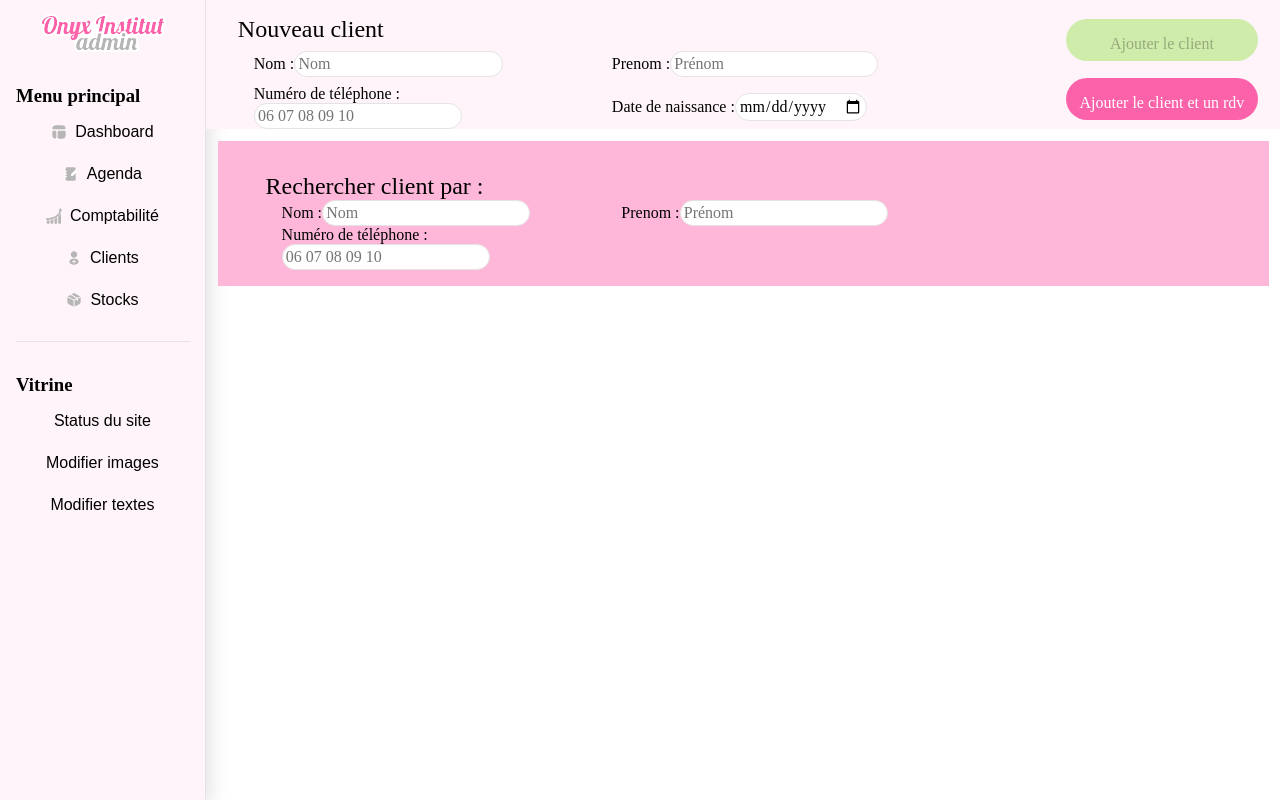
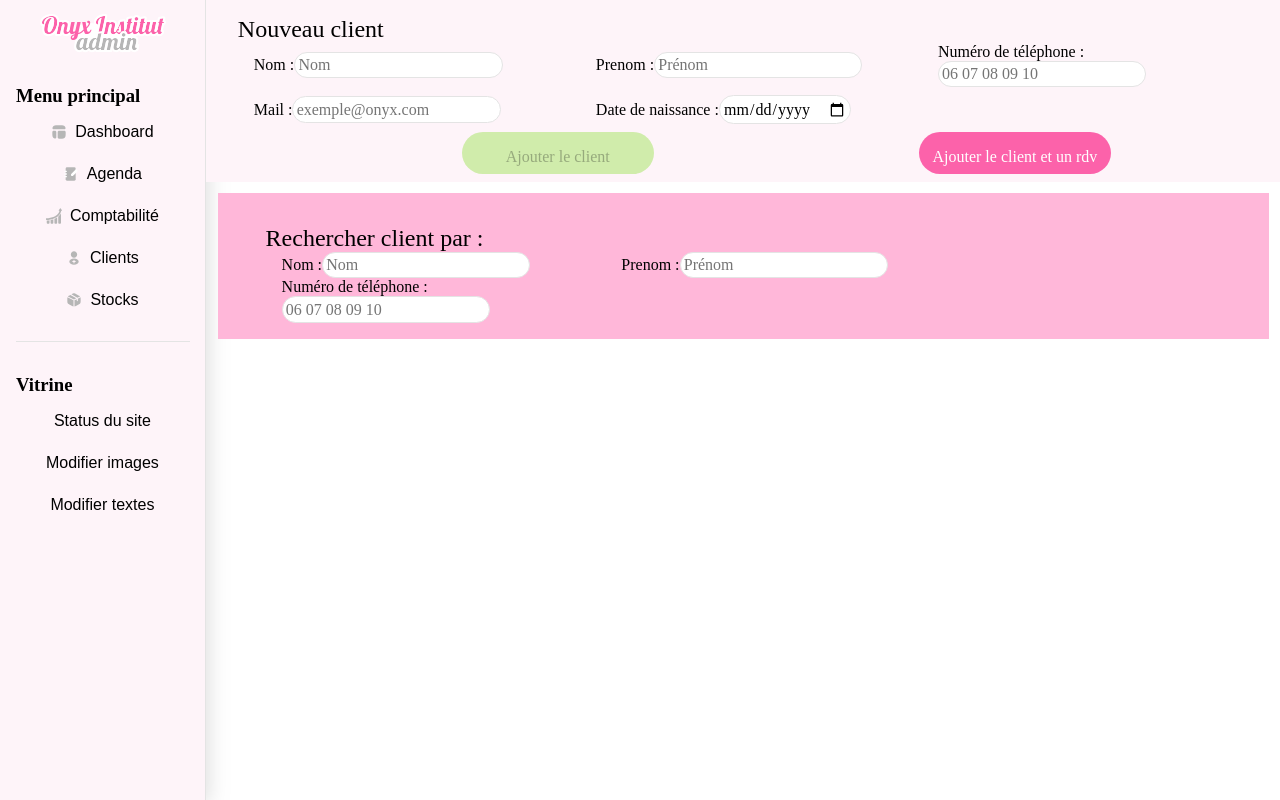
Before and after one commit to TheoPIERSON/Onyx-V3, an Angular app in the folder onyx-institut-frontend/: page / in a window 1280 px wide. Built offline with nearby package versions, Linux system fonts and the light colour scheme; no server answers; a web font is replaced by a local one.

Commit message:
feat: modify customer-add.component to add mail field

```diff
--- a/onyx-institut-frontend/src/app/customer-add/customer-add.component.css
+++ b/onyx-institut-frontend/src/app/customer-add/customer-add.component.css
@@ -30,16 +30,22 @@ h2 {
   display: grid;
   align-items: center;
   grid-template-columns: 1fr 1fr 1fr;
-  gap: 3rem;
+  padding-bottom: 0.5rem;
+  justify-content: center;
+}
+.form-btn {
+  margin-left: 10rem;
+  display: grid;
+  align-items: center;
+  grid-template-columns: 1fr 1fr;
+  justify-content: center;
 }
 #add-customer-btn {
   background-color: #d0ecab;
-  transform: translateY(-1.5rem);
 }
 #add-appointment-btn {
   background-color: #fc62aa;
   color: white;
-  transform: translateY(-0.5rem);
 }
 .input-btn {
   font-size: 1rem;
@@ -50,4 +56,5 @@ h2 {
   padding-top: 1rem;
   padding-bottom: 0.5rem;
   margin-left: 6rem;
+  margin-bottom: 0.5rem;
 }
--- a/onyx-institut-frontend/src/app/customer-add/customer-add.component.html
+++ b/onyx-institut-frontend/src/app/customer-add/customer-add.component.html
@@ -4,7 +4,7 @@
     <div class="data-field">
       <label for="">Nom :</label>
       <input
-        name="lastName"
+        name="lastname"
         ngModel
         class="input-data"
         type="text"
@@ -15,7 +15,7 @@
     <div class="data-field">
       <label for="">Prenom :</label>
       <input
-        name="firstName"
+        name="firstname"
         ngModel
         class="input-data"
         type="text"
@@ -23,16 +23,6 @@
         placeholder="Prénom"
       />
     </div>
-    <input
-      class="input-btn"
-      [disabled]="addForm.invalid"
-      id="add-customer-btn"
-      type="submit"
-      value="Ajouter le client"
-    />
-  </div>
-
-  <div class="form-row">
     <div class="data-field">
       <label for="">Numéro de téléphone :</label>
       <input
@@ -44,11 +34,33 @@
         placeholder="06 07 08 09 10"
       />
     </div>
+  </div>
+
+  <div class="form-row">
+    <div class="data-field">
+      <label for="">Mail :</label>
+      <input
+        name="mail"
+        ngModel
+        class="input-data"
+        type="text"
+        required
+        placeholder="exemple@onyx.com"
+      />
+    </div>
     <div class="data-field">
       <label for="">Date de naissance :</label>
       <input name="birthDate" ngModel class="input-data" type="date" required />
     </div>
+  </div>
+  <div class="form-btn">
     <input
+      class="input-btn"
+      [disabled]="addForm.invalid"
+      id="add-customer-btn"
+      type="submit"
+      value="Ajouter le client"
+    /><input
       id="add-appointment-btn"
       class="input-btn"
       type="submit"
--- a/onyx-institut-frontend/src/app/customer-add/customer-add.component.ts
+++ b/onyx-institut-frontend/src/app/customer-add/customer-add.component.ts
@@ -27,11 +27,11 @@ export class CustomerAddComponent {
       (response: Customers) => {
         console.log(response);
         addForm.reset();
-      },
-      (error: HttpErrorResponse) => {
-        alert(error.message);
-        addForm.reset();
       }
+      // (error: HttpErrorResponse) => {
+      //   alert(error.message);
+      //   addForm.reset();
+      // }
     );
   }
 }
```
